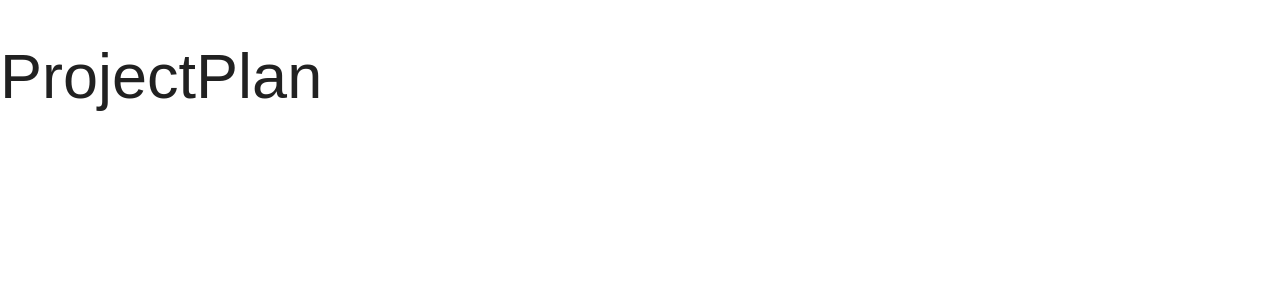
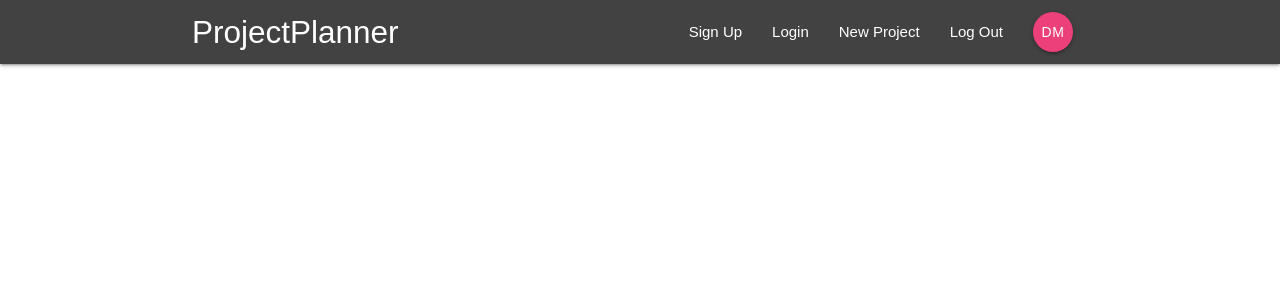
Before and after one commit to danielmeeusen/react-project-planner, a React (Create React App) app: page / in a window 1280 px wide. Shown: the top 300 px of the page. Built offline with nearby package versions, Linux system fonts and the light colour scheme.

Commit message:
4 navbar component

```diff
--- a/src/App.js
+++ b/src/App.js
@@ -1,12 +1,13 @@
 import React, { Component } from "react";
 import { BrowserRouter } from "react-router-dom";
+import Navbar from "./components/layout/Navbar";
 
 class App extends Component {
   render() {
     return (
       <BrowserRouter>
         <div className="App">
-          <h1>ProjectPlan</h1>
+          <Navbar />
         </div>
       </BrowserRouter>
     );
--- a/src/components/layout/Navbar.js
+++ b/src/components/layout/Navbar.js
@@ -0,0 +1,20 @@
+import React from "react";
+import { Link } from "react-router-dom";
+import SignedInLinks from "./SignedInLinks";
+import SignedOutLinks from "./SignedOutLinks";
+
+const Navbar = () => {
+  return (
+    <nav className="nav-wrapper grey darken-3">
+      <div className="container">
+        <Link to="/" className="brand-logo">
+          ProjectPlanner
+        </Link>
+        <SignedInLinks />
+        <SignedOutLinks />
+      </div>
+    </nav>
+  );
+};
+
+export default Navbar;
--- a/src/components/layout/SignedInLinks.js
+++ b/src/components/layout/SignedInLinks.js
@@ -0,0 +1,22 @@
+import React from "react";
+import { NavLink } from "react-router-dom";
+
+const SignedInLinks = () => {
+  return (
+    <ul className="right">
+      <li>
+        <NavLink to="/">New Project</NavLink>
+      </li>
+      <li>
+        <NavLink to="/">Log Out</NavLink>
+      </li>
+      <li>
+        <NavLink to="/" className="btn btn-floating pink lighten-1">
+          DM
+        </NavLink>
+      </li>
+    </ul>
+  );
+};
+
+export default SignedInLinks;
--- /dev/null
+++ b/src/components/layout/SignedOutLinks.js
@@ -0,0 +1,17 @@
+import React from "react";
+import { NavLink } from "react-router-dom";
+
+const SignedOutLinks = () => {
+  return (
+    <ul className="right">
+      <li>
+        <NavLink to="/">Sign Up</NavLink>
+      </li>
+      <li>
+        <NavLink to="/">Login</NavLink>
+      </li>
+    </ul>
+  );
+};
+
+export default SignedOutLinks;
```
Also changed, not shown: src/components/layout/SignedOutLink.js (deleted).
